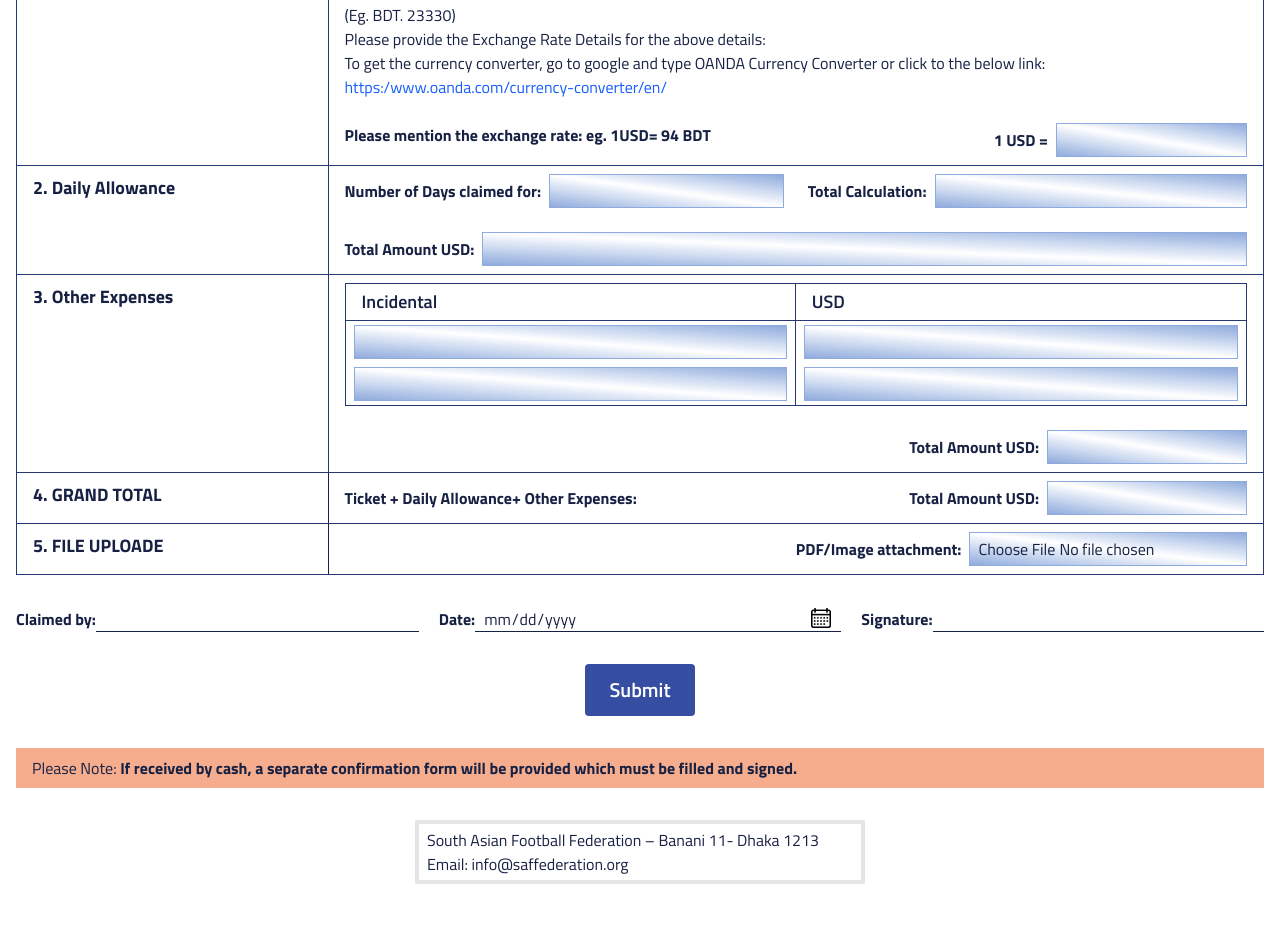
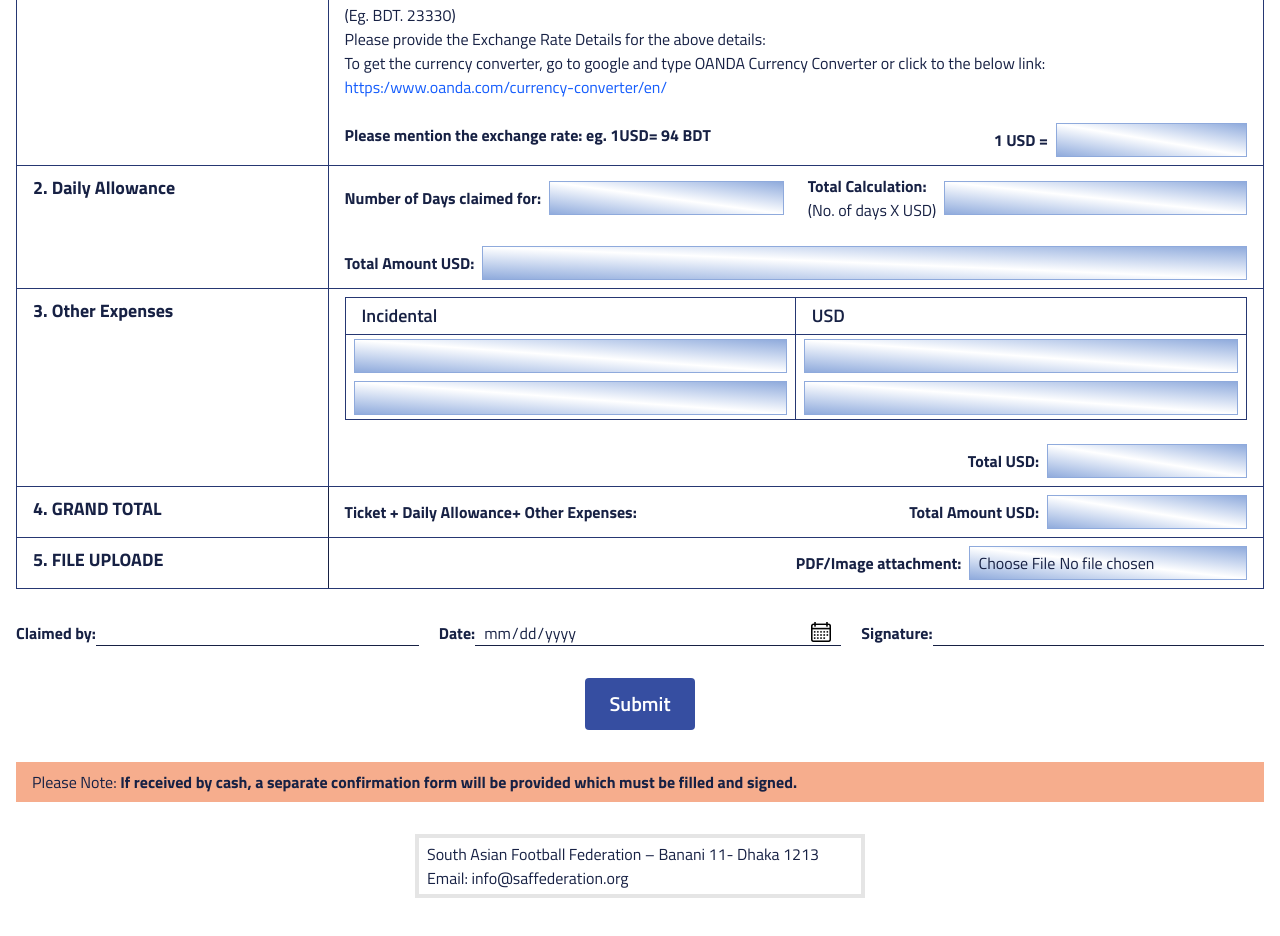
Before and after one commit to shafiqahmad81/saff-project, a website built with Vite: page travel-claim.html in a window 1280 px wide. Shown: the part 916-1852 px from the top of the page. Built offline with nearby package versions, Linux system fonts and the light colour scheme.

Commit message:
update id issue

```diff
--- a/travel-claim.html
+++ b/travel-claim.html
@@ -170,7 +170,7 @@
                     <p class="font-bold">Please mention the exchange rate: eg. 1USD= <span>94</span> BDT</p>
                     <div class="flex items-center gap-2">
                       <label for="" class="w-full max-w-fit font-bold">1 USD = </label>
-                      <input type="email" class="w-full border border-[#8FAADC] px-2 py-1 bg-linear-to-bl from-[#90ABDC] via-white to-[#90ABDC] focus:outline-0">
+                      <input id="TravellingUSD" type="email" class="w-full border border-[#8FAADC] px-2 py-1 bg-linear-to-bl from-[#90ABDC] via-white to-[#90ABDC] focus:outline-0">
                     </div>
                   </div>
                 </div>
@@ -181,14 +181,17 @@
                 </div>
                 <div class="w-2/3 sm:w-[75%] px-2 sm:px-4 py-2 space-y-6">
 
-                  <div class="flex flex-col md:flex-row w-full items-center gap-6">
-                    <div class="w-full md:w-1/2 flex flex-col sm:flex-row sm:items-center gap-2">
+                  <div class="flex flex-col lg:flex-row w-full items-center gap-6">
+                    <div class="w-full lg:w-1/2 flex flex-col sm:flex-row sm:items-center gap-2">
                       <label for="" class="w-full max-w-fit font-bold">Number of Days claimed for:</label>
-                      <input type="email" class="w-full border border-[#8FAADC] px-2 py-1 bg-linear-to-bl from-[#90ABDC] via-white to-[#90ABDC] focus:outline-0">
+                      <input id="DailyAllowance" type="email" class="w-full border border-[#8FAADC] px-2 py-1 bg-linear-to-bl from-[#90ABDC] via-white to-[#90ABDC] focus:outline-0">
                     </div>
-                    <div class="w-full md:w-1/2 flex flex-col sm:flex-row sm:items-center gap-2">
-                      <label for="" class="w-full max-w-fit font-bold">Total Calculation: </label>
-                      <input type="email" class="w-full border border-[#8FAADC] px-2 py-1 bg-linear-to-bl from-[#90ABDC] via-white to-[#90ABDC] focus:outline-0">
+                    <div class="w-full lg:w-1/2 flex flex-col sm:flex-row sm:items-center gap-2">
+                      <div class="flex flex-col w-full max-w-fit">
+                        <label for="" class=" font-bold">Total Calculation: </label>
+                        <span>(No. of days X USD)</span>
+                      </div>
+                      <input id="DailyCalculation" type="email" class="w-full border border-[#8FAADC] px-2 py-1 bg-linear-to-bl from-[#90ABDC] via-white to-[#90ABDC] focus:outline-0">
                     </div>
                   </div>
                   <div class="w-full flex flex-col sm:flex-row sm:items-center gap-2">
@@ -225,8 +228,8 @@
                     </div>
                   </div>
                   <div class="w-full flex flex-col sm:flex-row items-end sm:items-center justify-end gap-2">
-                    <label for="" class="w-full max-w-fit font-bold">Total Amount USD:  </label>
-                    <input type="text" class="w-full max-w-[200px] border border-[#8FAADC] px-2 py-1 bg-linear-to-bl from-[#90ABDC] via-white to-[#90ABDC] focus:outline-0">
+                    <label for="" class="w-full max-w-fit font-bold">Total USD: </label>
+                    <input id="TotalUSD" type="text" class="w-full max-w-[200px] border border-[#8FAADC] px-2 py-1 bg-linear-to-bl from-[#90ABDC] via-white to-[#90ABDC] focus:outline-0">
                   </div>
                 </div>
               </div>
@@ -240,7 +243,7 @@
                   </div>
                   <div class="w-full sm:w-1/2 flex flex-col sm:flex-row items-end sm:items-center justify-end gap-2">
                     <label for="" class="w-full max-w-fit font-bold">Total Amount USD:  </label>
-                    <input type="text" class="w-full max-w-[200px] border border-[#8FAADC] px-2 py-1 bg-linear-to-bl from-[#90ABDC] via-white to-[#90ABDC] focus:outline-0">
+                    <input id="TotalAmountUSD" type="text" class="w-full max-w-[200px] border border-[#8FAADC] px-2 py-1 bg-linear-to-bl from-[#90ABDC] via-white to-[#90ABDC] focus:outline-0">
                   </div>
                 </div>
               </div>
```
